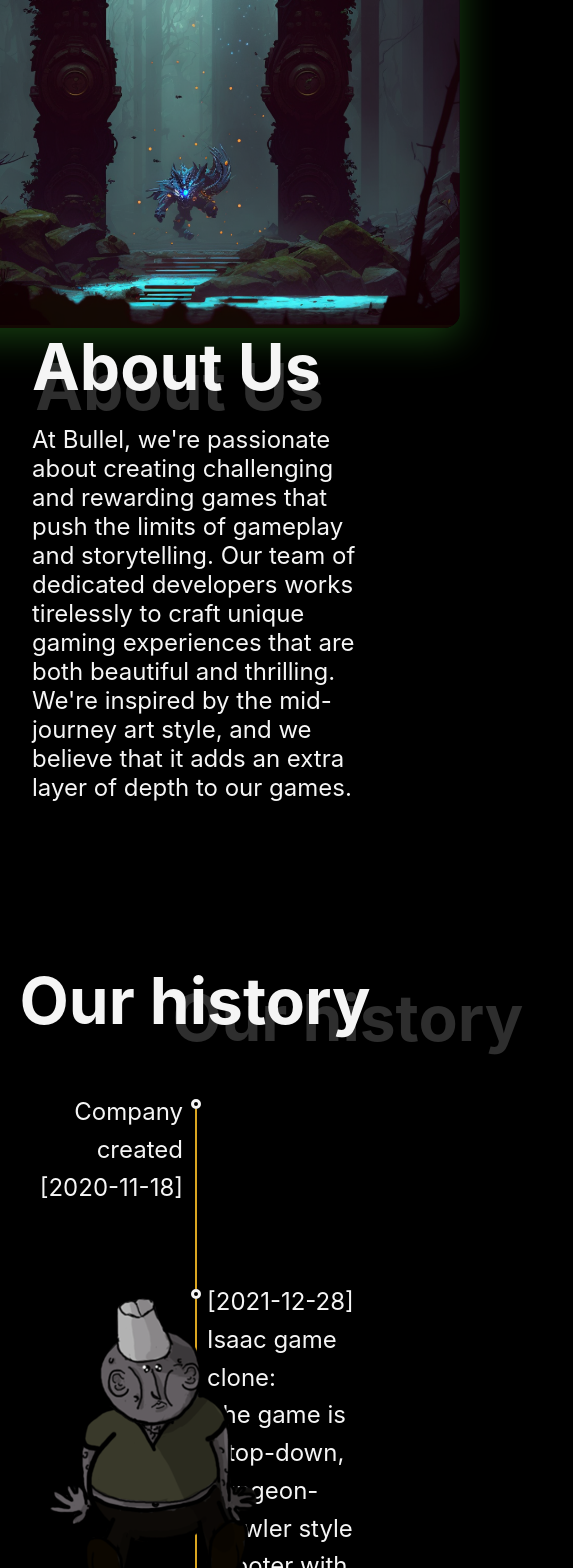
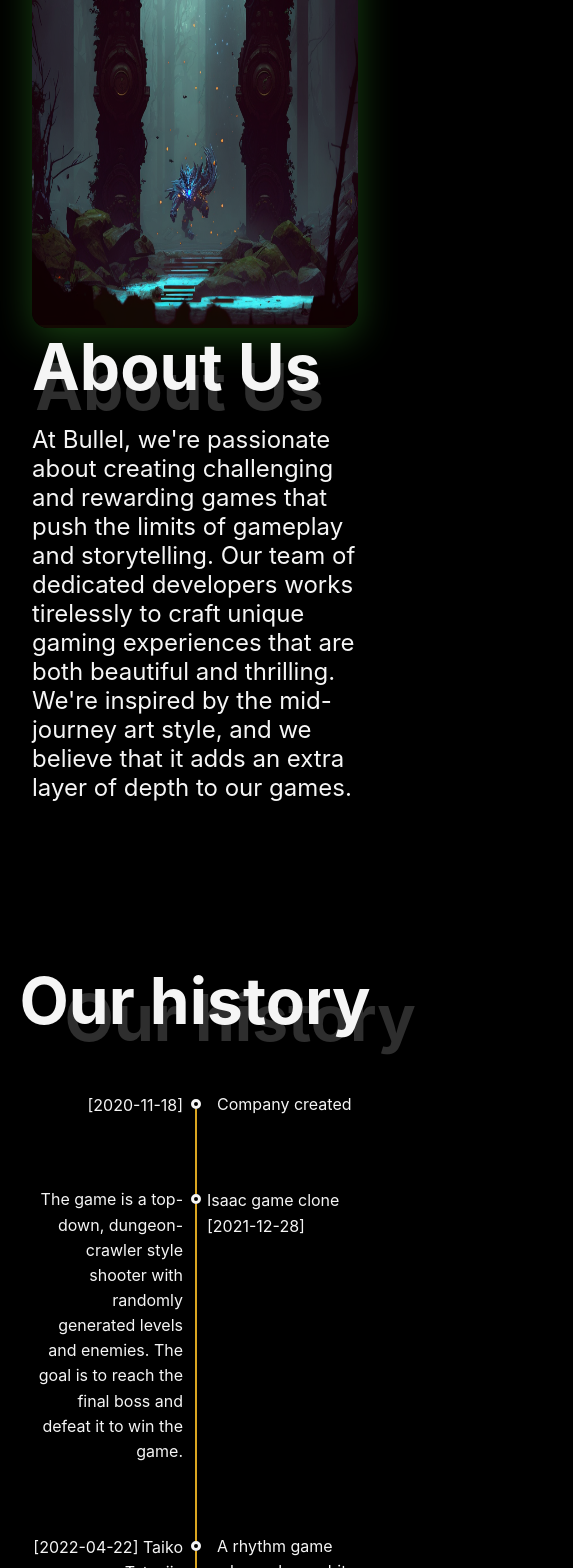
Before and after one commit to mateusz-stelmasiak/Website-Game-FakeAdvertisment, a React (Create React App) app in the folder emakreting-bullel/: page / in a window 390 px wide. Shown: the part 3137-4705 px from the top of the page, 573 px wide, since content can reach past the window. Built offline with nearby package versions, Linux system fonts and the light colour scheme; the HTML template or start-up script is replaced by a standard one.

Commit message:
our history responsive

```diff
--- a/emakreting-bullel/src/App.css
+++ b/emakreting-bullel/src/App.css
@@ -7,10 +7,29 @@
     }
 
     .aboutText {
-        margin: unset!important;
+        margin: unset !important;
     }
-    .aboutDescription{
-        margin-bottom: 60px!important;
+
+    .aboutDescription {
+        margin-bottom: 60px !important;
+    }
+
+    .timelineItem {
+        font-size: 16px !important;
+    }
+
+    .timelineImage {
+        max-width: 240px;
+        max-height: 200px;
+        object-fit: cover;
+    }
+
+    .reviewHeaderDecoration {
+        position: absolute;
+        top: 22%;
+        left: 25% !important;
+        color: #f5f5f530;
+        white-space: nowrap;
     }
 }
 
@@ -23,3 +42,13 @@
         padding: 0 2rem;
     }
 }
+
+@media only screen and (max-width: 500px) {
+    .reviewHeaderDecoration {
+        position: absolute;
+        top: 22%;
+        left: 10% !important;
+        color: #f5f5f530;
+        white-space: nowrap;
+    }
+}
--- a/emakreting-bullel/src/components/ourGamesSection/ourGameSection.css
+++ b/emakreting-bullel/src/components/ourGamesSection/ourGameSection.css
@@ -12,6 +12,20 @@
     background: unset !important;
 }
 
-.ant-timeline-item{
-    padding-bottom: 40px!important;
+.ant-timeline-item {
+    padding-bottom: 40px !important;
 }
+
+.timelineItem {
+    font-size: 24px;
+}
+
+.timelineImage {
+    object-fit: cover;
+}
+
+@media only screen and (max-width: 1200px) {
+    .ant-timeline-item {
+        padding-bottom: 70px !important;
+    }
+}
--- a/emakreting-bullel/src/components/ourGamesSection/ourGamesSection.tsx
+++ b/emakreting-bullel/src/components/ourGamesSection/ourGamesSection.tsx
@@ -1,4 +1,4 @@
-import React from "react";
+import React, {useEffect, useState} from "react";
 import {Radio, Timeline} from 'antd';
 import "./ourGameSection.css"
 import Test from "../../assets/asdf-removebg-preview.png"
@@ -9,26 +9,29 @@ export default function OurGameSection() {
 
     let ourGames = [
         {
-            label: <div style={{fontSize: 24, height: "100%"}}>Company created [2020-11-18]</div>,
+            label: <div className={"timelineItem"} style={{height: "100%"}}>Company created [2020-11-18]</div>,
             children: <div style={{height: '150px', width: '10px'}}></div>,
         },
         {
-            label: <div style={{fontSize: 24, height: "100%", maxWidth: 600}}>[2021-12-28] Isaac game clone: <br/>The
+            label: <div className={"timelineItem"} style={{height: "100%", maxWidth: 600}}>[2021-12-28] Isaac game
+                clone: <br/>The
                 game is a top-down, dungeon-crawler style shooter with randomly generated levels and enemies. The goal
                 is to reach the final boss and defeat it to win the game.</div>,
-            children: <img src={Test}/>,
+            children: <img className={"timelineImage"} src={Test}/>,
         },
         {
-            label: <div style={{fontSize: 24, height: "100%", maxWidth: 600, float: "right"}}>Taiko game clone
+            label: <div className={"timelineItem"} style={{height: "100%", maxWidth: 600, float: "right"}}>Taiko
+                Tatsujin
                 [2022-04-22] <br/>A rhythm game where players hit taiko drums in time with the music. The game features
                 a range of songs with increasing difficulty levels as the player progresses.</div>,
-            children: <img src={Taiko}/>,
+            children: <img className={"timelineImage"} src={Taiko}/>,
         },
         {
-            label: <div style={{fontSize: 24, height: "100%", maxWidth: 600}}>[2022-08-10] Bullel - eternal storm<br/>Fast-paced
+            label: <div className={"timelineItem"} style={{height: "100%", maxWidth: 600}}>[2022-08-10] Bullel - eternal
+                storm<br/>Fast-paced
                 bullet hell game with intense, challenging gameplay. Players control a ship as they navigate through
                 waves of enemy fire and dodge obstacles. </div>,
-            children: <img src={Bullel}/>,
+            children: <img className={"timelineImage"} src={Bullel}/>,
         },
         {
             label: "",
@@ -36,18 +39,67 @@ export default function OurGameSection() {
         },
     ]
 
+    let ourGamesResponsive = [
+        {
+            label: <div className={"timelineItem"} style={{height: "100%"}}>[2020-11-18]</div>,
+            children: <div className={"timelineItem"}>Company created </div>,
+        },
+        {
+            label: <div className={"timelineItem"} style={{height: "100%", maxWidth: 600}}>Isaac game
+                clone [2021-12-28] <br/></div>,
+            children: <div className={"timelineItem"}>The
+                game is a top-down, dungeon-crawler style shooter with randomly generated levels and enemies. The goal
+                is to reach the final boss and defeat it to win the game.</div>,
+        },
+        {
+            label: <div className={"timelineItem"} style={{height: "100%", maxWidth: 600, float: "right"}}>[2022-04-22]
+                Taiko
+                Tatsujin
+            </div>,
+            children: <div className={"timelineItem"}>A rhythm game where players hit taiko drums in time with the
+                music. The game features
+                a range of songs with increasing difficulty levels as the player progresses.</div>,
+        },
+        {
+            label: <div className={"timelineItem"} style={{height: "100%", maxWidth: 600}}>[2022-08-10] Bullel - eternal
+                storm</div>,
+            children: <div className={"timelineItem"}>Fast-paced
+                bullet hell game with intense, challenging gameplay. Players control a ship as they navigate through
+                waves of enemy fire and dodge obstacles. </div>,
+        },
+        {
+            label: "",
+            children: <div style={{height: '30px', width: '10px'}}></div>,
+        },
+    ]
+
+    const [windowSize, setWindowSize] = useState<number>(0);
+
+    useEffect(() => {
+        function handleResize() {
+            setWindowSize(window.innerWidth);
+        }
+
+        window.addEventListener('resize', handleResize);
+        handleResize();
+
+        return () => window.removeEventListener('resize', handleResize);
+    }, []);
+
+    const gamesData = windowSize > 600 ? ourGames : ourGamesResponsive;
+
     return <>
-        <div className={"reviewHeader"} style={{marginTop:100,marginBottom:"60px"}}>
+        <div className={"reviewHeader"} style={{marginTop: 100, marginBottom: "60px"}}>
             Our history
             <div className={"reviewHeaderDecoration"}>
                 Our history
             </div>
         </div>
         <Timeline
-        className={"ourGamesSection"}
-        mode={"alternate"}
-        items={ourGames}
-    />
+            className={"ourGamesSection"}
+            mode={"alternate"}
+            items={gamesData}
+        />
     </>
 
 }
--- a/emakreting-bullel/src/components/testSection/aboutSection.css
+++ b/emakreting-bullel/src/components/testSection/aboutSection.css
@@ -20,8 +20,10 @@
 
 .imgContainerInfo {
     object-fit: fill;
-    height: 460px;
-    width: 530px;
+    height: 110%;
+    width: 100%;
+    max-height: 460px;
+    max-width: 530px;
     border-radius: 16px;
     box-shadow: 0px 10px 38px 0px rgba(38, 107, 29, 0.6);
 }
```
